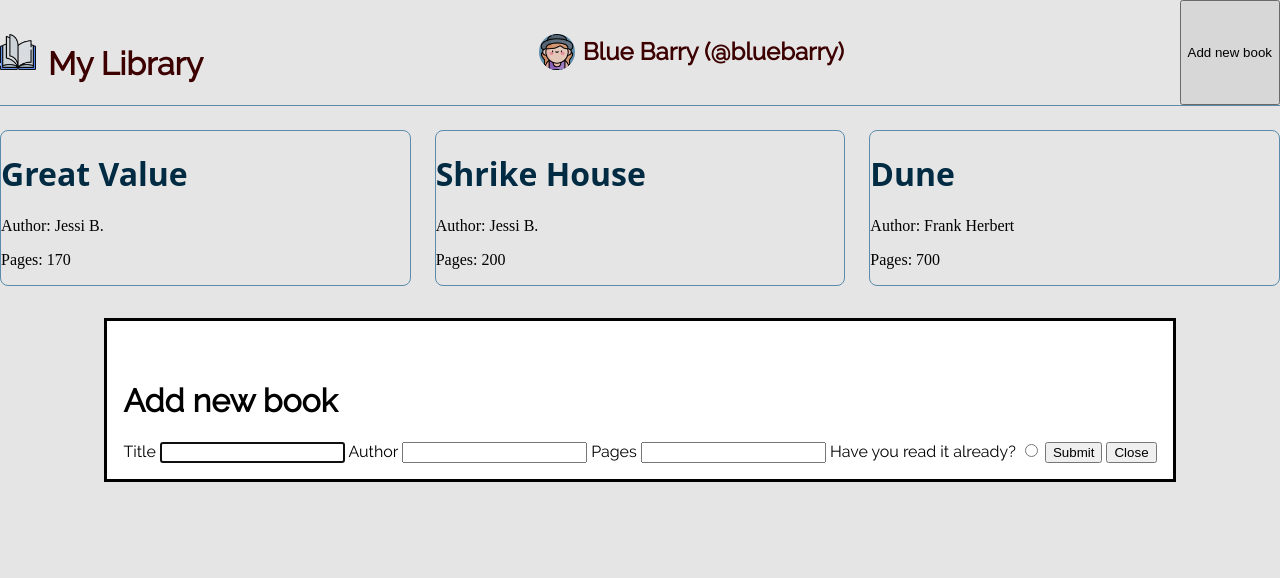
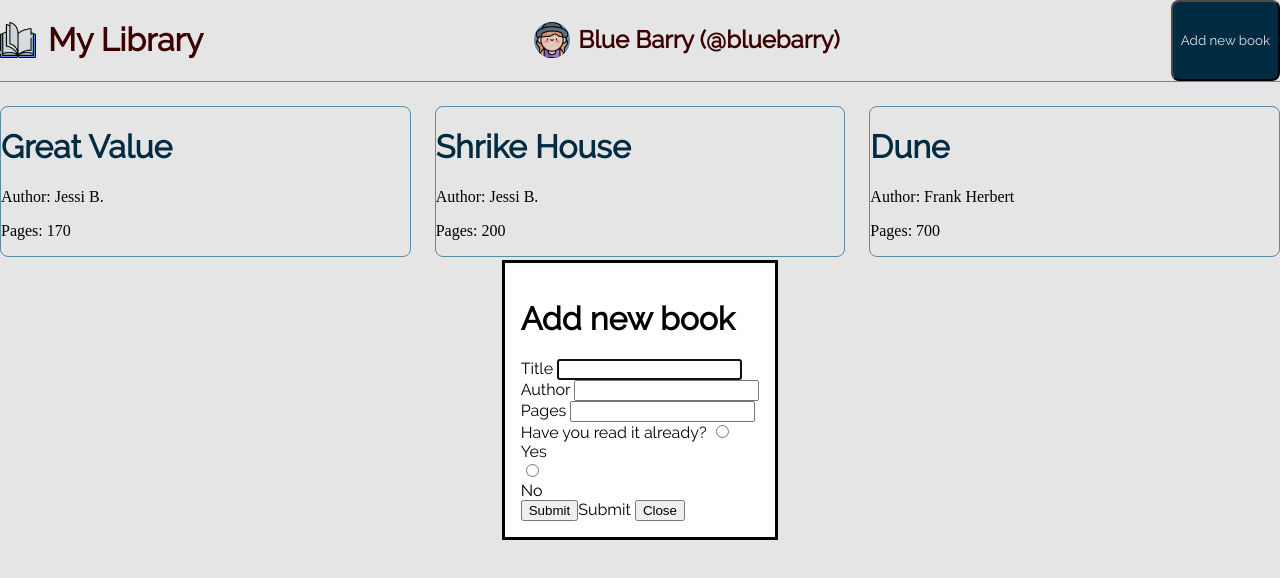
Before and after one commit to baumjessi/library, a plain HTML site: page index.html in a window 1280 px wide. Both pictures are taken after a click on the button "Add new book". Drawn offline with Linux system fonts and the light colour scheme; files whose address does not match are found by name.

Commit message:
Begin drafting function to submit books
Begin drafting function to submit books when all areas are filled in
the "new book" dialog. This function does not yet work properly.

```diff
--- a/index.html
+++ b/index.html
@@ -18,17 +18,30 @@
         </div>
         <button id="add-btn">Add new book</button>
         <dialog id="new-book-dialog">
+            <form class="new-book-form">
                 <h1>Add new book</h1>
+                <div class="dialog-input">
                     <label for="title">Title</label>
-            <input type="text" id="title" name="title">
+                    <input type="text" id="title" name="title" value="">
+                </div>
+                <div class="dialog-input">
                     <label for="author">Author</label>
-            <input type="text" id="author" name="author">
+                    <input type="text" id="author" name="author" value="">
+                </div>
+                <div class="dialog-input">
                     <label for="pages">Pages</label>
-            <input type="text" id="pages" name="pages">
+                    <input type="text" id="pages" name="pages"value="">
+                </div>
+                <div class="dialog-input">
                     <label for="has-read">Have you read it already?</label>
-            <input type="radio" id="has-read" name="has-read">
-            <button id="dialog-submit">Submit</button>
+                    <input type="radio" id="has-read-yes" name="has-read">
+                    <div class="radio-input">Yes</div>
+                    <input type="radio" id="has-read-no" name="has-read">
+                    <div class="radio-input">No</div>
+                </div>
+                <input id="dialog-submit" type="submit">Submit</input>
                 <button id="dialog-close">Close</button>
+            </form>
         </dialog>
     </div>
     <div class="card-body" id="card-body">
--- a/main.js
+++ b/main.js
@@ -80,3 +80,15 @@ newBookDialog.addEventListener("click", e => {
    newBookDialog.close()
   }
 })
+
+let newBookForm = document.getElementById("new-book-form");
+let submitBookBtn = document.getElementById("dialog-submit");
+document.addEventListener('DomContentLoaded', e => {
+  submitBookBtn.addEventListener("click", e => {
+    e.preventDefault();
+    let title = document.getElementById('title').value;
+    let author = document.getElementById('author').value;
+    let pages = document.getElementById('pages').value;
+    let hasRead = true;
+    addBookToLibrary(title, author, pages, hasRead);
+})});
--- a/style.css
+++ b/style.css
@@ -40,10 +40,6 @@ body {
     width: 36px;
 }
 
-.top-nav h1 {
-    padding-top: 24px;
-}
-
 .nav-logo,
 .user {
     display: flex;
@@ -72,6 +68,18 @@ body {
     top: 0;
 }
 
+#add-btn {
+    background-color: var(--dark-blue);
+    color: white;
+    border-radius: 8px;
+    padding: 8px;
+    font-family: 'Raleway Regular', system-ui, -apple-system, BlinkMacSystemFont,
+    'Segoe UI', Roboto, Oxygen, Ubuntu, Cantarell, 'Open Sans', 'Helvetica Neue', sans-serif;
+}
+
+.dialog-content {
+    display: flex;
+}
 /* body & cards */
 
 .card-body {
@@ -87,7 +95,7 @@ body {
 }
 
 .card h1 {
-    font-family: system-ui, -apple-system,
+    font-family: 'Raleway Regular', system-ui, -apple-system,
     BlinkMacSystemFont, 'Segoe UI', Roboto, Oxygen, Ubuntu,
     Cantarell, 'Open Sans', 'Helvetica Neue', sans-serif;
     color: var(--dark-blue);
```
Lines whose indentation alone changed are shown as unchanged.
